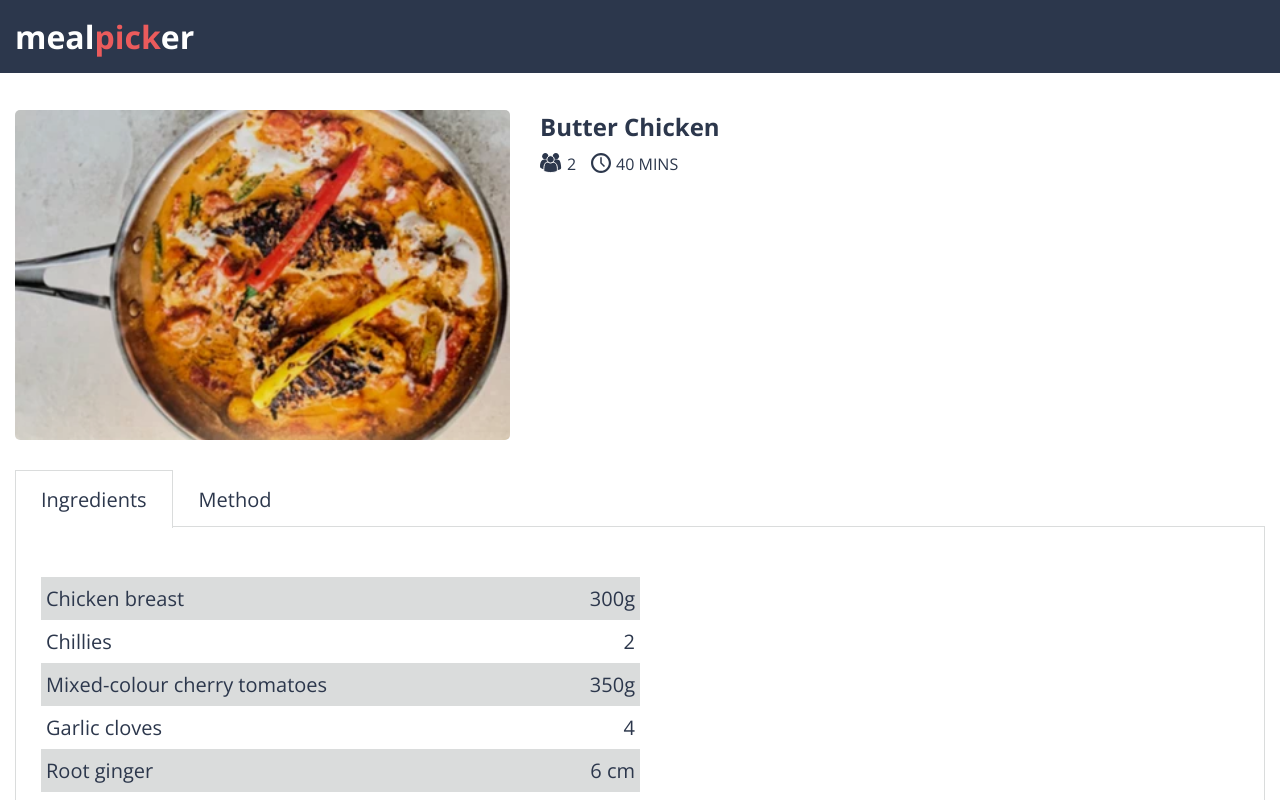
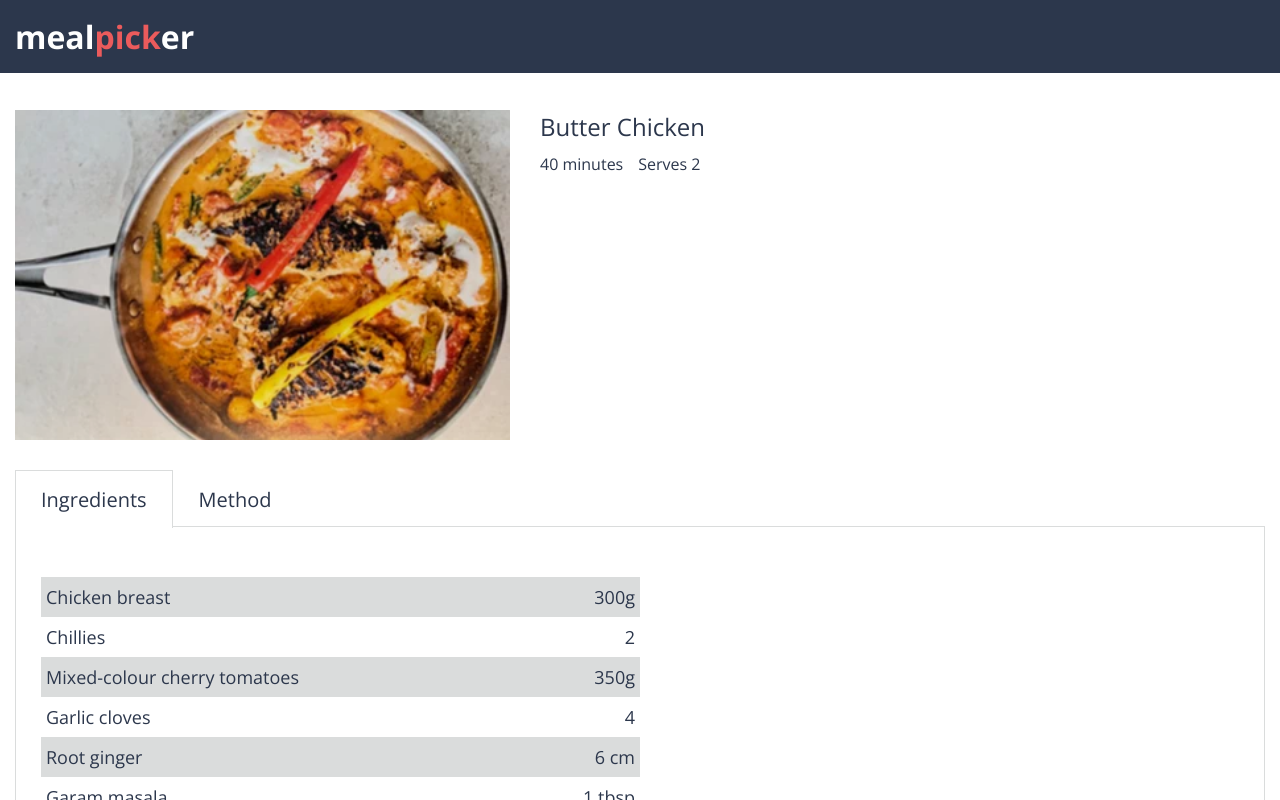
Before and after one commit to perryharlock/meal-picker, a Next.js app: page /butter-chicken in a window 1280 px wide. Shown: the top 800 px of the page. Built offline with nearby package versions, Linux system fonts and the light colour scheme.

Commit message:
:lipstick: Redesign of meal details

```diff
--- a/pages/[meal].tsx
+++ b/pages/[meal].tsx
@@ -60,19 +60,13 @@ const MealPage: NextPage<MealType> = ({ name, img, time, serves, ingredients, me
         <Grid>
           <div className={styles.meal__row}>
             <div className={styles.meal__column1}>
-              <h2 className={styles.meals__title}>{name}</h2>
+              <h2 className={styles.meal__title}>{name}</h2>
               <ul className={styles['meal__info-list']}>
                 <li className={styles.meal__info}>
-                  <span className={styles.meal__icon}>
-                    <Serves />
-                  </span>
-                  {serves}
+                  {time} minutes
                 </li>
                 <li className={styles.meal__info}>
-                  <span className={styles.meal__icon}>
-                    <Time />
-                  </span>
-                  {time} mins
+                  Serves {serves}
                 </li>
               </ul>
             </div>
--- a/styles/Meal.module.scss
+++ b/styles/Meal.module.scss
@@ -1,5 +1,6 @@
 @import "styles/media-queries.scss";
 @import "styles/colors.scss";
+@import "styles/typography.scss";
 
 .meal {
     display: flex;
@@ -9,6 +10,7 @@
 
     &__title {
         font-size: 2.4rem;
+        font-weight: $font-weight-regular;
     }
 
     &__ingredients {
@@ -46,7 +48,6 @@
     }
 
     &__img {
-        border-radius: 5px;
         display: block;
         height: 180px;
         margin-top: 15px;
@@ -64,10 +65,6 @@
         @media ($screen-desktop) {
             height: 330px;
         }
-
-        @media ($screen-desktop-lg) {
-            height: 385px;
-        }
     }
 
     &__main {
@@ -76,10 +73,8 @@
     }
 
     &__info {
-        display: flex;
         font-size: 1.6rem;
         margin-right: 15px;
-        text-transform: uppercase;
 
         &-list {
             display: flex;
@@ -87,17 +82,9 @@
         }
     }
 
-    &__icon {
-        margin-right: 5px;
-
-        svg {
-            height: 20px;
-        }
-    }
-
     &__ingredients-list {
         @media ($screen-tablet) {
-            font-size: 2rem;
+            font-size: 1.8rem;
             max-width: 75%;
         }
 
```
